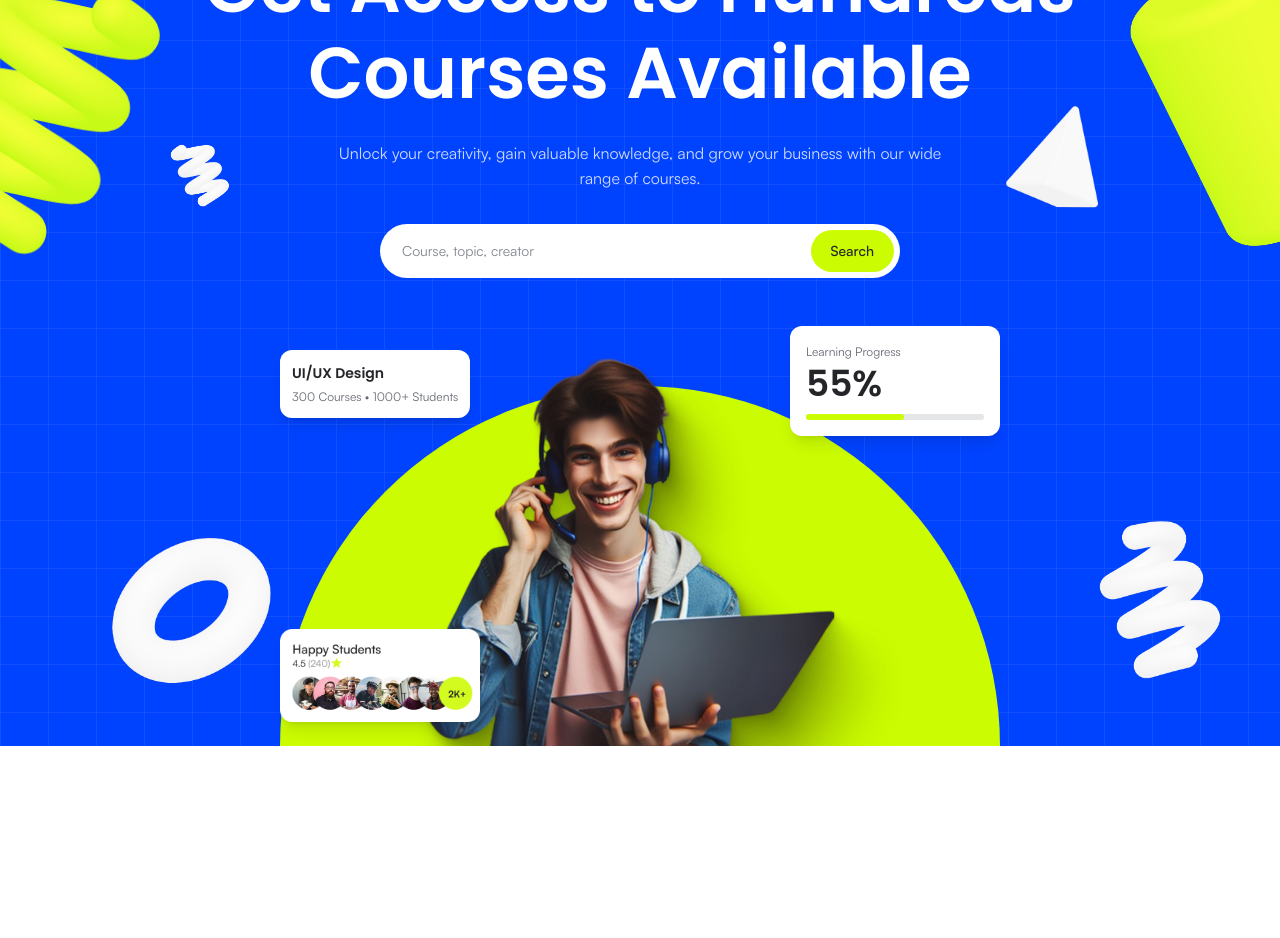
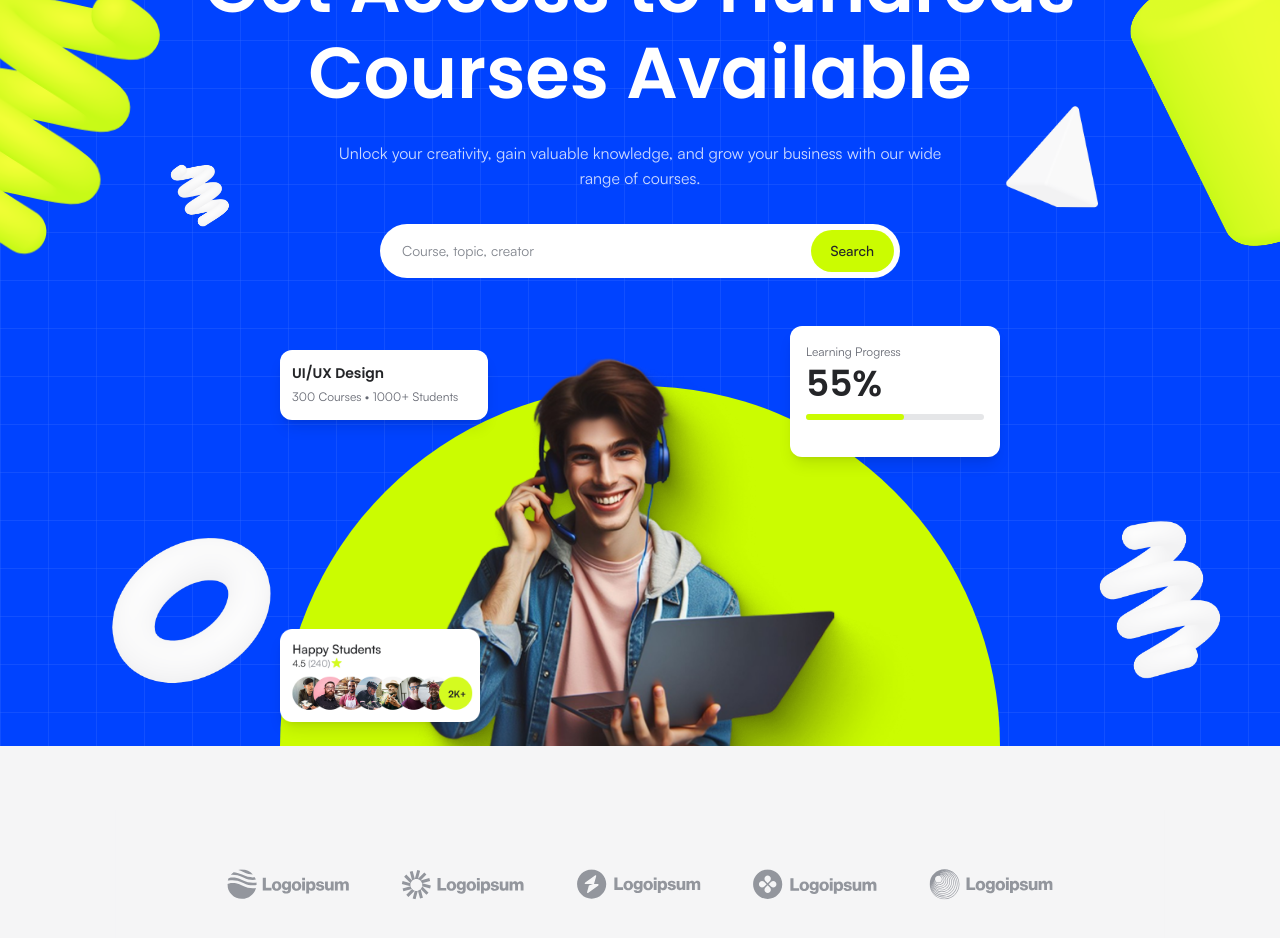
Before and after one commit to shafikulnayem10/bytespace-new, a Next.js app: page / in a window 1280 px wide. Shown: the part 200-1138 px from the top of the page. Before the commit the page ends 946 px from the top, so only its background shows below. Built offline with nearby package versions, Linux system fonts and the light colour scheme.

Commit message:
added brand logo section

```diff
--- a/src/app/page.js
+++ b/src/app/page.js
@@ -1,4 +1,5 @@
 import Navbar from "@/components/layout/Navbar";
+import BrandLogos from "@/components/sections/BrandLogos";
 import Hero from "@/components/sections/Hero";
 
 export default function Home() {
@@ -7,6 +8,7 @@ export default function Home() {
       <Navbar />
       <main>
         <Hero />
+        <BrandLogos></BrandLogos>
       </main>
     </>
   );
--- a/src/components/layout/Navbar.jsx
+++ b/src/components/layout/Navbar.jsx
@@ -15,7 +15,7 @@ export default function Navbar() {
 
   return (
     <header className="absolute inset-x-0 top-0 z-20 text-white">
-      <nav className="mx-auto flex max-w-[1200px] items-center justify-between px-4 py-6 md:px-8 xl:px-0">
+      <nav className="mx-auto flex h-[120px] w-[1440px] max-w-full items-center justify-between px-4 md:h-[80px] md:px-8">
         <Link href="/" aria-label="ByteSpace home">
           <Image src="/images/logo.svg" alt="ByteSpace" width={120} height={32} priority />
         </Link>
@@ -45,7 +45,7 @@ export default function Navbar() {
             Join Us
           </Link>
           <button aria-label="Cart" className="cursor-pointer">
-            <svg width="20" height="20" viewBox="0 0 24 24" fill="none" stroke="currentColor" strokeWidth="2">
+            <svg width="24" height="24" viewBox="0 0 24 24" fill="none" stroke="currentColor" strokeWidth="2">
               <path d="M6 2 3 6v14a2 2 0 0 0 2 2h14a2 2 0 0 0 2-2V6l-3-4z" />
               <path d="M3 6h18" />
               <path d="M16 10a4 4 0 0 1-8 0" />
@@ -60,7 +60,7 @@ export default function Navbar() {
           aria-label="Toggle menu"
           aria-expanded={open}
         >
-          <svg width="28" height="28" viewBox="0 0 24 24" fill="none" stroke="currentColor" strokeWidth="2">
+          <svg width="24" height="24" viewBox="0 0 24 24" fill="none" stroke="currentColor" strokeWidth="2">
             {open ? <path d="M6 6l12 12M18 6L6 18" /> : <path d="M4 7h16M4 12h16M4 17h16" />}
           </svg>
         </button>
--- /dev/null
+++ b/src/components/sections/BrandLogos.jsx
@@ -0,0 +1,19 @@
+import Image from "next/image";
+
+export default function BrandLogos() {
+  return (
+    <section className="bg-neutral-50 py-12 md:py-16">
+      <div className="mx-auto max-w-[1200px] px-4 md:px-8 xl:px-0">
+        <div className="flex items-center justify-center">
+          <Image
+            src="/images/logos.svg"
+            alt="Partner Brands"
+            width={1200}
+            height={80}
+            className="h-auto w-full max-w-[1050px] object-contain opacity-85"
+          />
+        </div>
+      </div>
+    </section>
+  );
+}
--- a/src/components/sections/Hero.jsx
+++ b/src/components/sections/Hero.jsx
@@ -2,12 +2,12 @@ import Image from "next/image";
 import Button from "@/components/ui/Button";
 
 const shapes = [
-  { src: "spiral-left.png", w: 260, h: 330, cls: "left-[-60px] top-[110px] w-[150px] md:left-[-30px] md:top-[130px] md:w-[260px]" },
-  { src: "squiggle.png", w: 90, h: 120, cls: "left-[8%] top-[330px] hidden w-[70px] md:block lg:left-[12%] lg:w-[90px]" },
-  { src: "ring.png", w: 230, h: 230, cls: "bottom-[20px] left-[3%] hidden w-[150px] md:block lg:left-[6%] lg:w-[230px]" },
-  { src: "cone.png", w: 140, h: 150, cls: "right-[12%] top-[290px] hidden w-[100px] md:block lg:w-[140px]" },
-  { src: "spiral-right.png", w: 200, h: 250, cls: "bottom-[40px] right-[2%] hidden w-[130px] md:block lg:w-[200px]" },
-  { src: "cylinder.png", w: 220, h: 300, cls: "right-[-60px] top-[100px] w-[130px] md:right-[-20px] md:w-[220px]" },
+  { src: "spiral-left.png", w: 385, h: 385, cls: "left-[-60px] top-[110px] w-[150px] md:left-[-30px] md:top-[130px] md:w-[260px]" },
+  { src: "squiggle.png", w: 175, h: 175, cls: "left-[8%] top-[350px] hidden w-[70px] md:block lg:left-[12%] lg:w-[90px]" },
+  { src: "ring.png", w: 342, h: 342, cls: "bottom-[20px] left-[3%] hidden w-[150px] md:block lg:left-[6%] lg:w-[230px]" },
+  { src: "cone.png", w: 188, h: 188, cls: "right-[12%] top-[290px] hidden w-[100px] md:block lg:w-[140px]" },
+  { src: "spiral-right.png", w: 330, h: 330, cls: "bottom-[40px] right-[2%] hidden w-[130px] md:block lg:w-[200px]" },
+  { src: "cylinder.png", w: 370, h: 370, cls: "right-[-60px] top-[100px] w-[130px] md:right-[-20px] md:w-[220px]" },
 ];
 
 export default function Hero() {
@@ -24,7 +24,7 @@ export default function Hero() {
         }}
       />
 
-      {/* decorative 3D shapes */}
+      {/* 3D shapes */}
       {shapes.map((s) => (
         <Image
           key={s.src}
@@ -66,14 +66,14 @@ export default function Hero() {
           <Image
             src="/images/hero-person.png"
             alt="Smiling student holding a laptop"
-            width={520}
-            height={520}
+            width={578}
+            height={541}
             priority
             className="absolute bottom-0 left-1/2 h-full w-auto -translate-x-1/2 object-contain"
           />
 
           {/* UI/UX Design card */}
-          <div className="absolute left-0 top-6 hidden rounded-xl bg-white p-3 text-left text-neutral-950 shadow-lg md:block">
+          <div className="absolute left-0 top-6 hidden w-[208px] h-[70px] rounded-xl bg-white p-3 text-left text-neutral-950 shadow-lg md:block">
             <p className="font-heading text-body-s font-semibold">UI/UX Design</p>
             <p className="mt-0.5 text-body-xs text-neutral-500">
               300 Courses &bull; 1000+ Students
@@ -81,7 +81,7 @@ export default function Hero() {
           </div>
 
           {/* Learning Progress card */}
-          <div className="absolute right-0 top-0 w-[150px] rounded-xl bg-white p-3 text-left text-neutral-950 shadow-lg md:w-[210px] md:p-4">
+          <div className="absolute right-0 top-0 w-[232px] h-[131px] rounded-xl bg-white p-3 text-left text-neutral-950 shadow-lg md:w-[210px] md:p-4">
             <p className="text-body-xs text-neutral-500">Learning Progress</p>
             <p className="mt-1 font-heading text-[28px] font-semibold leading-none md:text-heading-s">
               55%
```
Also changed, not shown: public/images/logos.svg (added).
